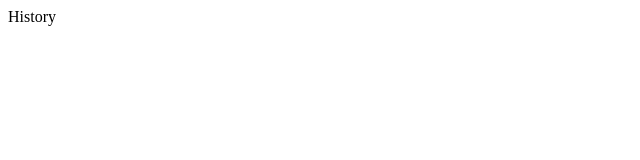
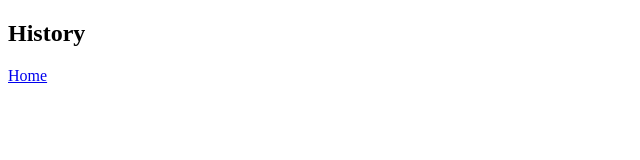
Before and after one commit to gunayakay/tutorial, a Gatsby site: page /company/history in a window 1280 px wide. Shown: the whole page, without its empty margins (0-640 px from the left). Built offline with nearby package versions, Linux system fonts and the light colour scheme; Gatsby itself is replaced by a stand-in of ours.

Commit message:
Navigation is added between screens

```diff
--- a/src/pages/company/history.js
+++ b/src/pages/company/history.js
@@ -1,7 +1,13 @@
 import React from "react";
+import { Link } from "gatsby";
 
 const History = () => {
-  return <div>History</div>;
+  return (
+    <div>
+      <h2>History</h2>
+      <Link to="/">Home</Link>
+    </div>
+  );
 };
 
 export default History;
```
Also changed, not shown: src/pages/index.js (+9 -1 lines).
